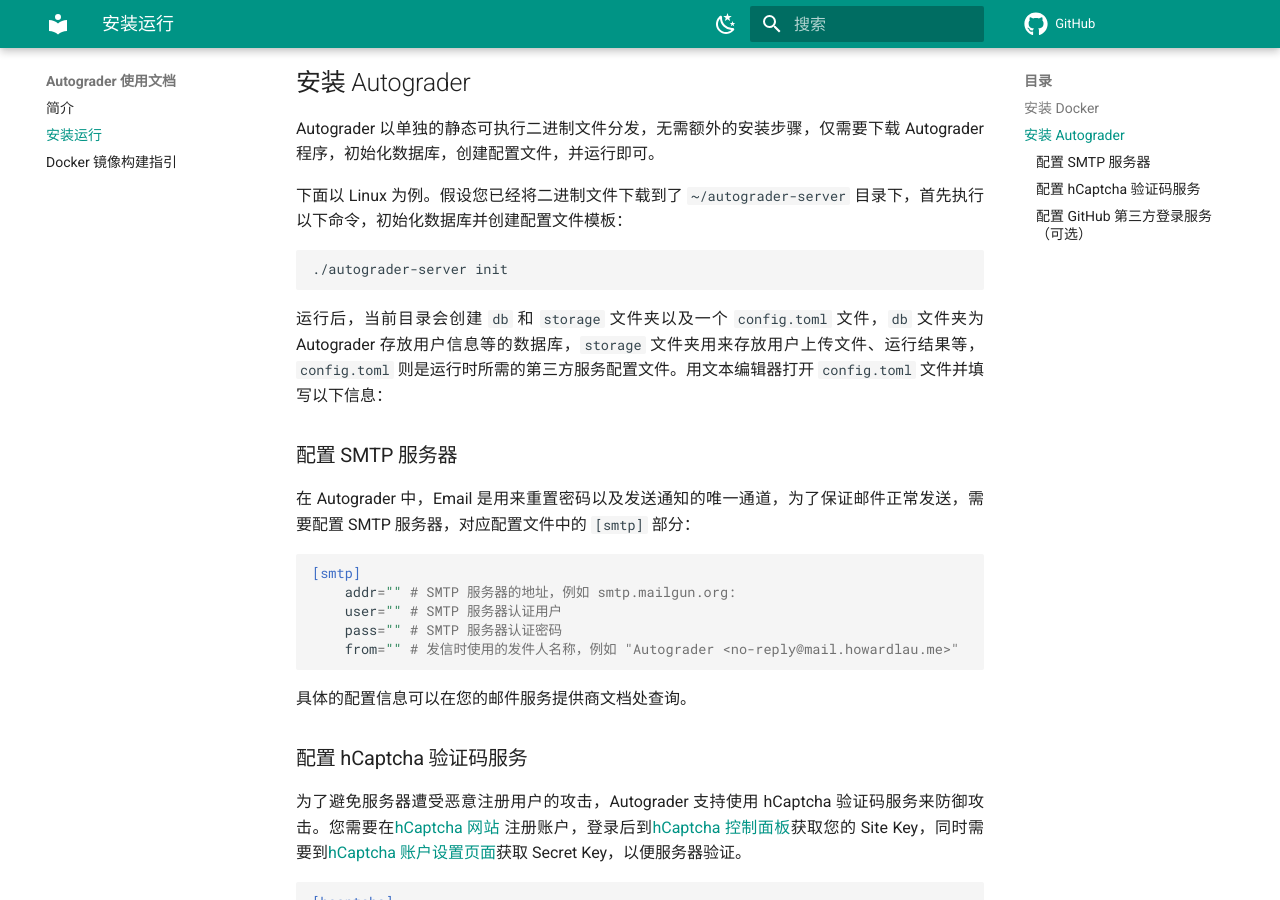
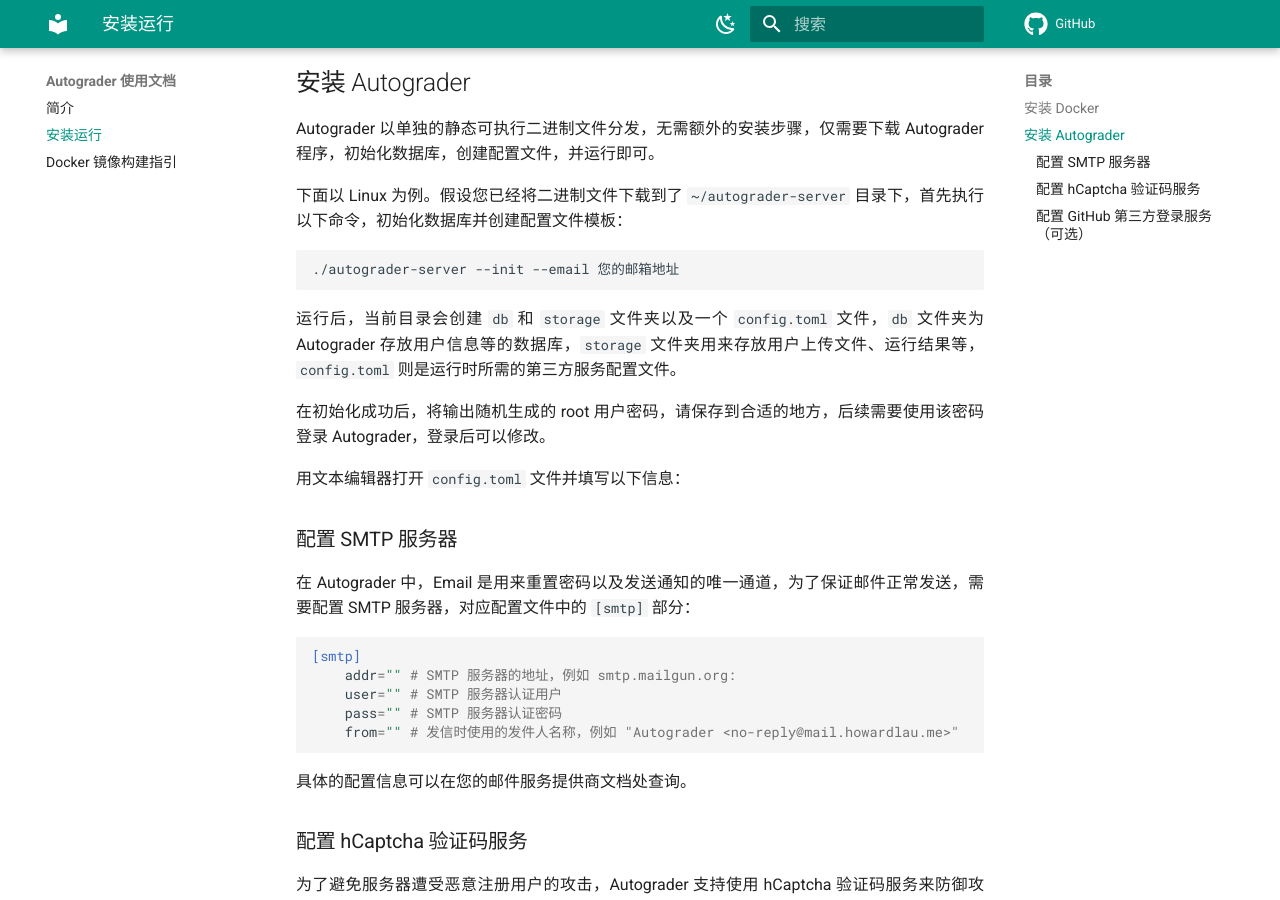
Before and after one commit to howardlau1999/autograder-docs, an MkDocs documentation site: the page built from docs/installation.md, in a window 1280 px wide and 900 px high, scrolled down 350 px. Built offline with MkDocs 1.6.1 and Material for MkDocs 9.7.7, drawn with Linux system fonts in a browser that asks for light colours; comment, search, counter and statistics services are not loaded.

Commit message:
doc: fix installation

````diff
--- a/docs/installation.md
+++ b/docs/installation.md
@@ -13,10 +13,14 @@
 下面以 Linux 为例。假设您已经将二进制文件下载到了 `~/autograder-server` 目录下，首先执行以下命令，初始化数据库并创建配置文件模板：
 
 ```bash
-./autograder-server init
+./autograder-server --init --email 您的邮箱地址
 ```
 
-运行后，当前目录会创建 `db` 和 `storage` 文件夹以及一个 `config.toml` 文件，`db` 文件夹为 Autograder 存放用户信息等的数据库，`storage` 文件夹用来存放用户上传文件、运行结果等，`config.toml` 则是运行时所需的第三方服务配置文件。用文本编辑器打开 `config.toml` 文件并填写以下信息：
+运行后，当前目录会创建 `db` 和 `storage` 文件夹以及一个 `config.toml` 文件，`db` 文件夹为 Autograder 存放用户信息等的数据库，`storage` 文件夹用来存放用户上传文件、运行结果等，`config.toml` 则是运行时所需的第三方服务配置文件。
+
+在初始化成功后，将输出随机生成的 root 用户密码，请保存到合适的地方，后续需要使用该密码登录 Autograder，登录后可以修改。
+
+用文本编辑器打开 `config.toml` 文件并填写以下信息：
 
 ### 配置 SMTP 服务器
 
````
